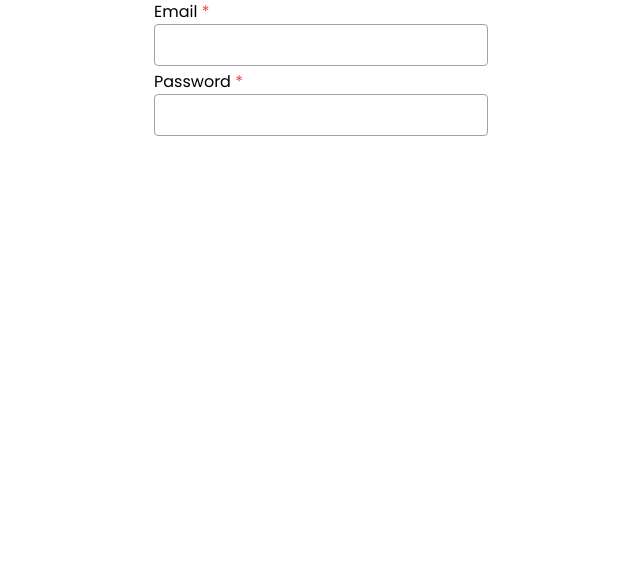
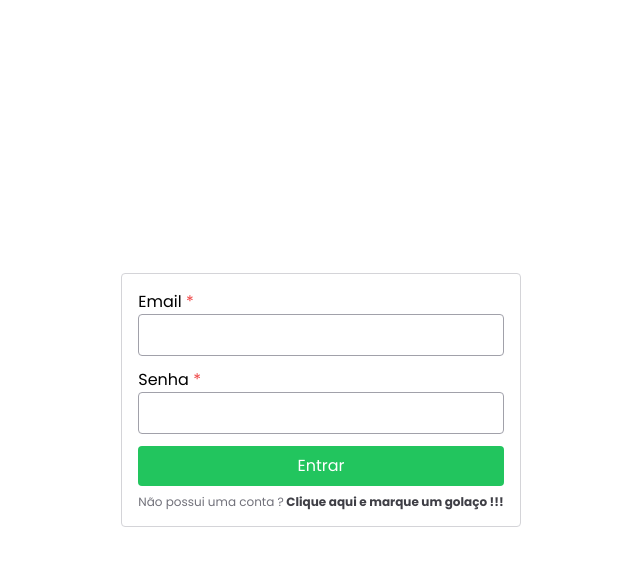
Before and after one commit to MatheusAPL/profut, a Next.js app: page /login in a window 1280 px wide. Shown: the top 566 px of the page, without its empty margins (319-959 px from the left). Built offline with nearby package versions, Linux system fonts and the light colour scheme.

Commit message:
login 1.0

```diff
--- /dev/null
+++ b/src/app/components/Button.jsx
@@ -0,0 +1,9 @@
+import React from 'react'
+
+export default function Button({ text, className, ...props }) {
+    return (
+        <button {...props} className={className}>
+            {text}
+        </button>
+    );
+}
--- a/src/app/components/input.jsx
+++ b/src/app/components/input.jsx
@@ -2,7 +2,7 @@
 import { ErrorMessage, Field } from 'formik'
 import React from 'react'
 
-export default function Input({name, label, type, required, ...props}) {
+export default function Input({ name, label, type, required, ...props }) {
   return (
     <div className='flex flex-col'>
       <div className='capitalize'>
--- a/src/app/login/page.jsx
+++ b/src/app/login/page.jsx
@@ -1,25 +1,67 @@
 "use client";
 import Input from "../components/input";
-import{Form,Formik} from "formik";
+import Link from "next/link";
+import { Form, Formik } from "formik";
 import React from 'react'
+import Button from "../components/Button";
+import * as Yup from "yup";
+
 
 export default function Login() {
+
+  const initialValues = {
+    email: "",
+    password: "",
+  };
+
+  const validationSchema = Yup.object().shape({
+    email:
+      Yup
+      .string()
+      .email("Digite um e-mail válido")
+      .required("O campo e-mail é obrigatório"),
+    password:
+      Yup
+      .string()
+      .required("O campo senha é obrigatório"),
+  });
+
+  async function handleSubmit() {
+
+  }
+
   return (
-    <main className="min-h-screen flex items -center justify-center">
-        <Formik>
-            {({ values }) =>
-                <Form noValidate>
+    <main className="min-h-screen flex items-center justify-center">
+      <Formik
+        initialValues={initialValues}
+        validationSchema={validationSchema}
+        onSubmit={handleSubmit}
+      >
+        {({ values }) => (
+          <Form noValidate className="flex flex-col gap-2 p-4 border rounded border-zinc-300 min-w-[300px] bg-white">
             <Input
-                     name="email"
+              name="Email"
               type="email"
               required />
             <Input
-                     name="password"
+              name="Senha"
               type="password"
               required
               autoComplete="off"
             />
-                </Form>}
+            <Button
+              type="submit"
+              text="Entrar"
+              className="bg-green-500 text-white rounded p-2 cursor-pointer"
+              />
+            <span className="text-xs text-zinc-500">
+              Não possui uma conta ?
+              <strong className="text-zinc-700">
+                <Link href="/register"> Clique aqui e marque um golaço !!!</Link>
+              </strong>
+            </span>
+          </Form>
+          )}
       </Formik>
     </main>
   )
```
Lines whose indentation alone changed are shown as unchanged.
